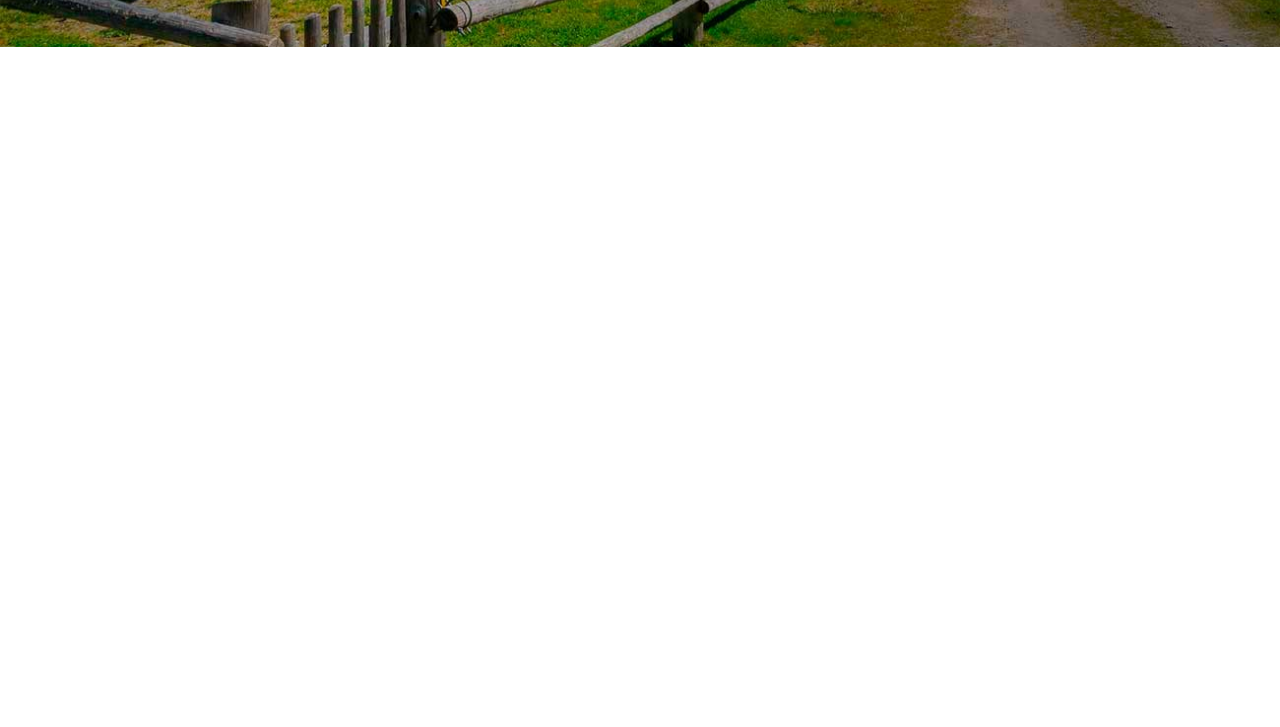
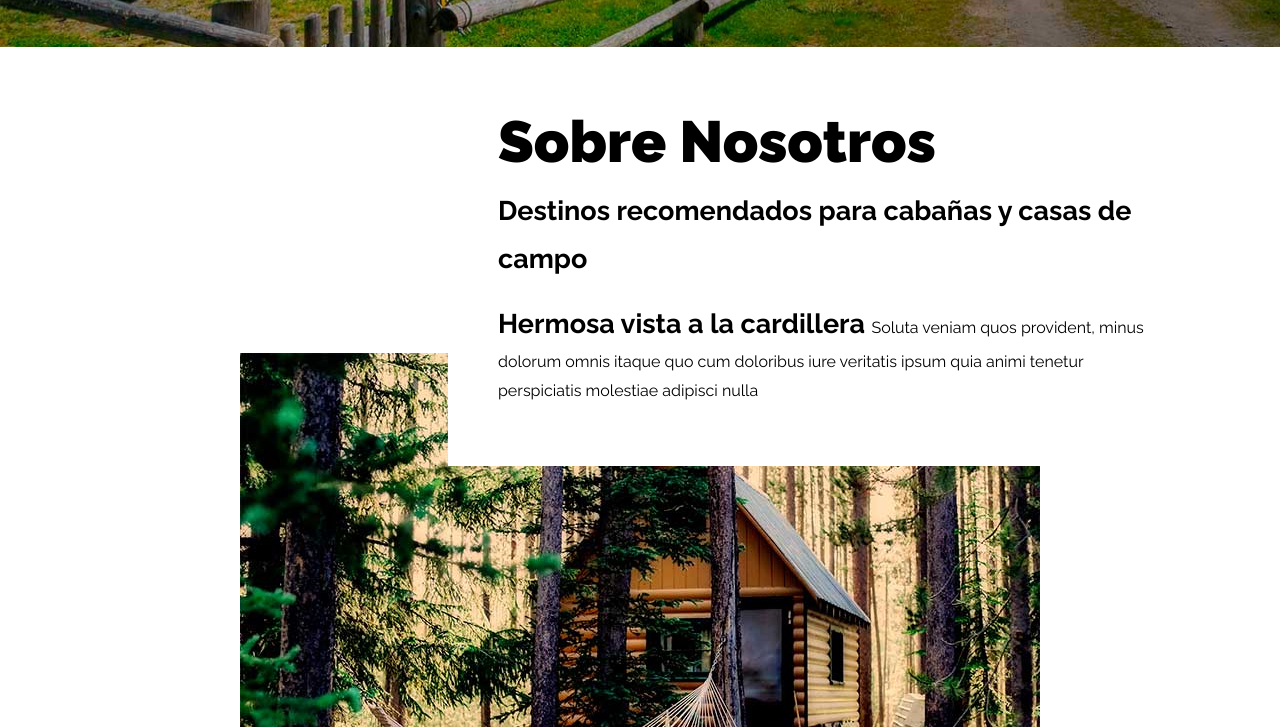
Before and after one commit to freyderMontanoPerlaza/HotelBosque, a plain HTML site: page index.html in a window 1280 px wide. Shown: the part 613-1340 px from the top of the page. Before the commit the page ends 800 px from the top, so only its background shows below. Drawn offline with Linux system fonts and the light colour scheme.

Commit message:
Creando la seccion sobre nosotros aplicando  css grid usando filas y columnas

```diff
--- a/css/style.css
+++ b/css/style.css
@@ -216,3 +216,42 @@ img {
     background-color: rgb(255 255 255 / .5);
 
 }
+
+
+/* nosotros */
+.about-us {
+    display: grid;
+    grid-template-rows: repeat(2, 1fr);
+    background-image: url('../img/nosotros.jpg');
+    background-repeat: no-repeat;
+    background-position: bottom center;
+
+}
+
+@media (min-width: 992px) {
+    .about-us {
+        grid-template-columns: repeat(3, 1fr);
+    }
+}
+
+.content-about-us {
+    background-color: var(--white);
+    padding: 5rem;
+
+}
+
+@media (min-width: 992px) {
+    .content-about-us {
+        grid-column: 2 / 4;
+    }
+}
+
+.content-about-us h2,
+.content-about-us p {
+    margin-bottom: 1rem;
+}
+
+.content-about-us span {
+    font-weight: 700;
+    font-size: 2.7rem;
+}
--- a/index.html
+++ b/index.html
@@ -40,6 +40,16 @@
     </div>
 </header>
 
+ <!-- sobre nosotros -->
+ <section class="container about-us">
+    <div class="content-about-us">
+        <h2>Sobre Nosotros</h2>
+        <span>Destinos recomendados para cabañas y casas de campo</span>
+        <p> <span>Hermosa vista a la cardillera </span> Soluta veniam quos provident, minus dolorum omnis itaque quo cum doloribus iure veritatis ipsum quia animi tenetur perspiciatis molestiae adipisci nulla
+        </p>
+    </div>
+</section>
+
 
 
 
```
